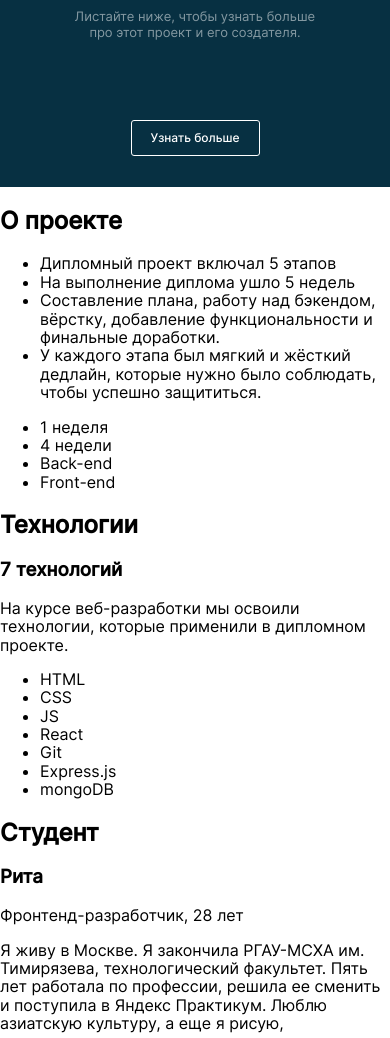
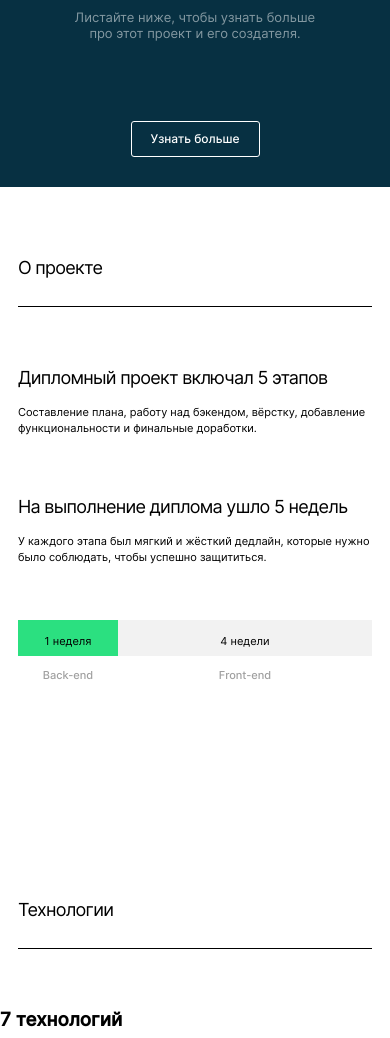
Before and after one commit to RitaKruglova/movies-explorer-frontend, a React app: page / in a window 390 px wide. Shown: the part 523-1561 px from the top of the page. Built offline with nearby package versions, Linux system fonts and the light colour scheme.

Commit message:
feat: add styles for about-project for all resolutions

```diff
--- a/src/components/AboutProject/AboutProject.css
+++ b/src/components/AboutProject/AboutProject.css
@@ -0,0 +1,132 @@
+.about-project {
+  width: 100%;
+  background-color: #FFFFFF;
+  height: 608px;
+}
+
+.about-project__description {
+  list-style: none;
+  max-width: 1140px;
+  margin: 70px 70px 0;
+  display: grid;
+  grid-template-columns: repeat(2, 50%);
+  column-gap: 30px;
+  row-gap: 26px;
+  padding: 0;
+}
+
+.about-project__description-cell {
+  font-style: normal;
+  max-width: 550px;
+  font-weight: 400;
+  line-height: normal;
+  letter-spacing: -0.8px;
+  font-size: 20px;
+}
+
+.about-project__description-cell_place_bottom {
+  font-size: 14px;
+  line-height: 20px;
+}
+
+.about-project__table {
+  list-style: none;
+  margin: 110px 50px 0 70px;
+  padding: 0;
+  display: grid;
+  grid-template-columns: 228px 1fr;
+  grid-template-rows: repeat(2, 36px);
+}
+
+.about-project__table-cell {
+  background-color: #F2F2F2;
+  font-size: 14px;
+  font-style: normal;
+  font-weight: 400;
+  line-height: normal;
+  text-align: center;
+  padding-top: 9px;
+}
+
+.about-project__table-cell:first-of-type {
+  background-color: #2BE080;
+}
+
+.about-project__table-cell_place_bottom {
+  font-weight: 500;
+  line-height: 17px;
+  color: #A0A0A0;
+  background-color: white;
+  padding-top: 14px;
+}
+
+@media screen and (max-width: 768px) {
+  .about-project {
+    height: 495px;
+  }
+  .about-project__description {
+    max-width: 668px;
+    column-gap: 23px;
+    row-gap: 23px;
+    margin: 70px 50px 0;
+  }
+
+  .about-project__description-cell {
+    max-width: 319px;
+  }
+
+  .about-project__description-cell_place_bottom {
+    font-size: 12px;
+    line-height: 18px;
+  }
+
+  .about-project__table {
+    margin: 110px 35px 0 50px;
+    grid-template-columns: 140px 1fr;
+  }
+}
+
+@media screen and (max-width: 500px) {
+  .about-project {
+    height: 572px;
+  }
+  .about-project__description {
+    display: block;
+    max-width: 464px;
+    margin: 0 18px;
+  }
+
+  .about-project__description-cell {
+    margin: 0 0 16px;
+    letter-spacing: -0.72px;
+    font-size: 18px;
+    max-width: 464px;
+  }
+
+  .about-project__description-cell_place_bottom {
+    margin: 0 0 60px;
+    font-size: 11px;
+    font-weight: 400;
+    line-height: 16px;
+    letter-spacing: normal;
+  }
+
+  .about-project__description-cell_place_bottom:last-of-type {
+    margin: 0 0 55px;
+  }
+
+  .about-project__table {
+    max-width: 464px;
+    margin: 0 18px;
+    grid-template-columns: 100px 1fr;
+  }
+
+  .about-project__table-cell {
+    font-size: 11px;
+    padding-top: 14px;
+  }
+
+  .about-project__table-cell_place_bottom {
+    padding-top: 11px;
+  }
+}
--- a/src/components/AboutProject/AboutProject.js
+++ b/src/components/AboutProject/AboutProject.js
@@ -1,21 +1,47 @@
 import MainPageTitle from "../MainPageTitle/MainPageTitle";
+import { useState, useEffect } from "react";
 
 function AboutProject() {
+  const [width, setWidth] = useState(window.innerWidth);
+
+  useEffect(() => {
+    const handleResize = () => {
+      setWidth(window.innerWidth);
+    };
+
+    window.addEventListener('resize', handleResize);
+
+    return () => {
+      window.removeEventListener('resize', handleResize);
+    };
+  }, []);
+
   return (
     <section className="about-project">
       <MainPageTitle text="О проекте" />
       <ul className="about-project__description">
-        <li
-          className="about-project__description-cell">Дипломный проект включал 5 этапов</li>
-        <li className="about-project__description-cell">На выполнение диплома ушло 5 недель</li>
-        <li className="about-project__description-cell about-project__description-cell_place_bottom">Составление плана, работу над бэкендом, вёрстку, добавление функциональности и финальные доработки.</li>
-        <li className="about-project__description-cell about-project__description-cell_place_bottom">У каждого этапа был мягкий и жёсткий дедлайн, которые нужно было соблюдать, чтобы успешно защититься.</li>
+        {width <= 500 ?
+          <>
+            <li className="about-project__description-cell">Дипломный проект включал 5 этапов</li>
+            <li className="about-project__description-cell about-project__description-cell_place_bottom">Составление плана, работу над бэкендом, вёрстку, добавление функциональности и финальные доработки.</li>
+            <li className="about-project__description-cell">На выполнение диплома ушло 5 недель</li>
+            <li className="about-project__description-cell about-project__description-cell_place_bottom">У каждого этапа был мягкий и жёсткий дедлайн, которые нужно было соблюдать, чтобы успешно защититься.</li>
+          </>
+          :
+          <>
+            <li
+              className="about-project__description-cell">Дипломный проект включал 5 этапов</li>
+            <li className="about-project__description-cell">На выполнение диплома ушло 5 недель</li>
+            <li className="about-project__description-cell about-project__description-cell_place_bottom">Составление плана, работу над бэкендом, вёрстку, добавление функциональности и финальные доработки.</li>
+            <li className="about-project__description-cell about-project__description-cell_place_bottom">У каждого этапа был мягкий и жёсткий дедлайн, которые нужно было соблюдать, чтобы успешно защититься.</li>
+          </>
+        }
       </ul>
       <ul className="about-project__table">
-        <li className="about-project__table-cell about-project__table-cell_color_green">1 неделя</li>
-        <li className="about-project__table-cell about-project__table-cell_color_grey">4 недели</li>
-        <li className="about-project__table-cell">Back-end</li>
-        <li className="about-project__table-cell">Front-end</li>
+        <li className="about-project__table-cell">1 неделя</li>
+        <li className="about-project__table-cell">4 недели</li>
+        <li className="about-project__table-cell about-project__table-cell_place_bottom">Back-end</li>
+        <li className="about-project__table-cell about-project__table-cell_place_bottom">Front-end</li>
       </ul>
     </section>
   )
--- /dev/null
+++ b/src/components/GlobeImg/GlobeImg.css
@@ -0,0 +1,31 @@
+.globe-img {
+  width: 310px;
+  height: 304px;
+  margin: 75px 50px auto auto;
+}
+
+@media screen and (max-width: 1040px) {
+  .globe-img {
+    width: 210px;
+    margin: 32px 50px auto auto;
+  }
+}
+
+@media screen and (max-width: 768px) {
+  .globe-img {
+    display: block;
+    margin: 0 auto 48px auto;
+    width: 310px;
+    height: 304px;
+    padding: 140px 0 0;
+  }
+}
+
+@media screen and (max-width: 500px) {
+  .globe-img {
+    width: 210px;
+    height: 206px;
+    margin: 0 auto 44px;
+    padding: 70px 0 0;
+  }
+}
--- /dev/null
+++ b/src/components/GlobeImg/GlobeImg.js
@@ -0,0 +1,13 @@
+import webImage from '../../images/web.svg';
+
+function GlobeImg() {
+  return (
+    <img
+      src={webImage}
+      alt="Глобус, сложенный из слов 'web'"
+      className="globe-img"
+    />
+  )
+}
+
+export default GlobeImg;
--- a/src/components/Main/Main.css
+++ b/src/components/Main/Main.css
@@ -0,0 +1,3 @@
+.main {
+  width: 100%;
+}
--- a/src/components/MainPageTitle/MainPageTitle.css
+++ b/src/components/MainPageTitle/MainPageTitle.css
@@ -0,0 +1,33 @@
+.main-page-title {
+  border-bottom: 1px solid black;
+  max-width: 1140px;
+  margin: 110px 50px 0 70px;
+}
+
+.main-page-title__text {
+  font-size: 22px;
+  font-style: normal;
+  font-weight: 400;
+  line-height: normal;
+  letter-spacing: -0.88px;
+  margin: 0 0 23px;
+}
+
+@media screen and (max-width: 768px) {
+  .main-page-title {
+    max-width: 668px;
+    margin: 90px 35px 70px 50px;
+  }
+}
+
+@media screen and (max-width: 500px) {
+  .main-page-title {
+    margin: 70px 18px 60px;
+  }
+
+  .main-page-title__text {
+    font-size: 18px;
+    letter-spacing: -0.72px;
+    margin: 0 0 28px;
+  }
+}
--- a/src/components/Promo/Promo.css
+++ b/src/components/Promo/Promo.css
@@ -29,24 +29,10 @@
   margin-bottom: 146px;
 }
 
-.promo__image {
-  width: 310px;
-  height: 304px;
-  margin: 75px 50px auto auto;
-}
-
-@media screen and (max-width: 1040px) {
-  .promo__image {
-    width: 210px;
-    margin: 32px 50px auto auto;
-  }
-}
-
 @media screen and (max-width: 768px) {
   .promo {
-    display: flex;
-    flex-direction: column-reverse;
-    height: 872px;
+    display: block;
+    height: 850px;
     justify-content: center;
   }
 
@@ -62,25 +48,13 @@
     line-height: 50px;
     width: 88vw;
     text-align: center;
-    margin: 0 0 22px 15px;
+    margin: 0 auto 22px;
   }
 
   .promo__subtitle {
     text-align: center;
-    margin: 0 auto 102px;
+    margin: 0 auto 92px;
     width: 260px;
-  }
-
-  .promo__image {
-    margin: 50px auto 48px;
-    width: 310px;
-    height: 304px;
-  }
-}
-
-@media screen and (max-width: 540px) {
-  .promo {
-    height: 700px;
   }
 }
 
@@ -100,10 +74,4 @@
   .promo__subtitle {
     margin: 24px auto 80px;
   }
-  .promo__image {
-    width: 210px;
-    height: 206px;
-    margin: 68px auto 44px;
-  }
-
 }
--- a/src/components/Promo/Promo.js
+++ b/src/components/Promo/Promo.js
@@ -1,9 +1,26 @@
 import NavTab from '../NavTab/NavTab';
-import webImage from '../../images/web.svg';
+import { useEffect, useState } from 'react';
+import GlobeImg from '../GlobeImg/GlobeImg';
 
 function Promo() {
+  const [width, setWidth] = useState(window.innerWidth);
+
+  useEffect(() => {
+    const handleResize = () => {
+      setWidth(window.innerWidth);
+    };
+
+    window.addEventListener('resize', handleResize);
+
+    return () => {
+      window.removeEventListener('resize', handleResize);
+    };
+  }, []);
+
   return (
+
     <section className="promo">
+      {width <= 768 && <GlobeImg />}
       <div className="promo__info">
         <h1 className="promo__title">
           Учебный&nbsp;проект студента факультета Веб&#8209;разработки.
@@ -11,11 +28,7 @@ function Promo() {
         <p className="promo__subtitle">Листайте ниже, чтобы узнать больше про этот проект и его создателя.</p>
         <NavTab />
       </div>
-      <img
-        src={webImage}
-        alt="Глобус, сложенный из слов 'web'"
-        className="promo__image"
-      />
+      {width > 768 && <GlobeImg />}
     </section>
   )
 }
--- a/src/index.css
+++ b/src/index.css
@@ -8,5 +8,9 @@
 @import url(./components/AccountButton/AccountButton.css);
 @import url(./components/BurgerButton/BurgerButton.css);
 @import url(./components/DropdownMenu/DropdownMenu.css);
+@import url(./components/Main/Main.css);
 @import url(./components/Promo/Promo.css);
+@import url(./components/GlobeImg/GlobeImg.css);
 @import url(./components/NavTab/NavTab.css);
+@import url(./components/AboutProject/AboutProject.css);
+@import url(./components/MainPageTitle/MainPageTitle.css);
```
